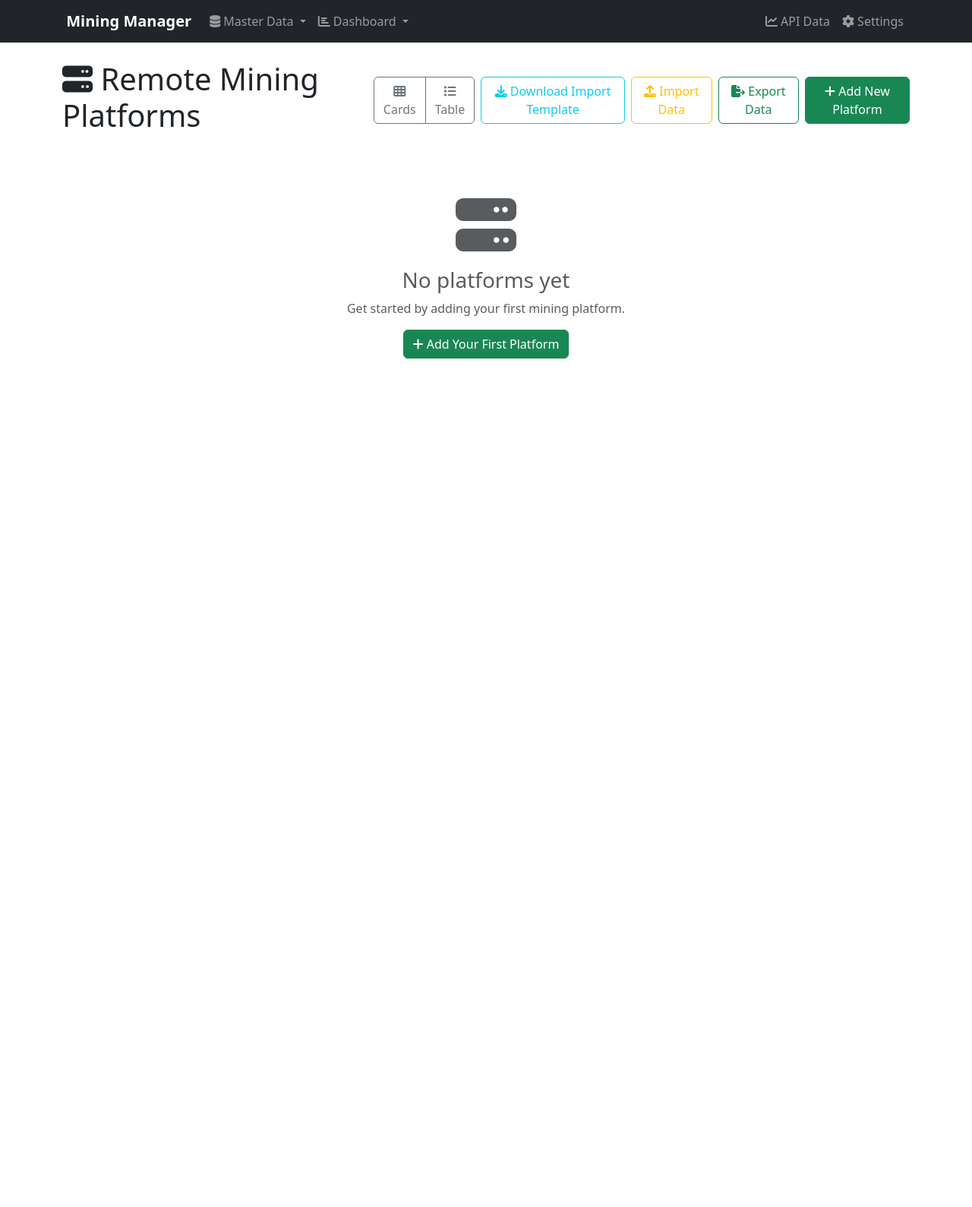
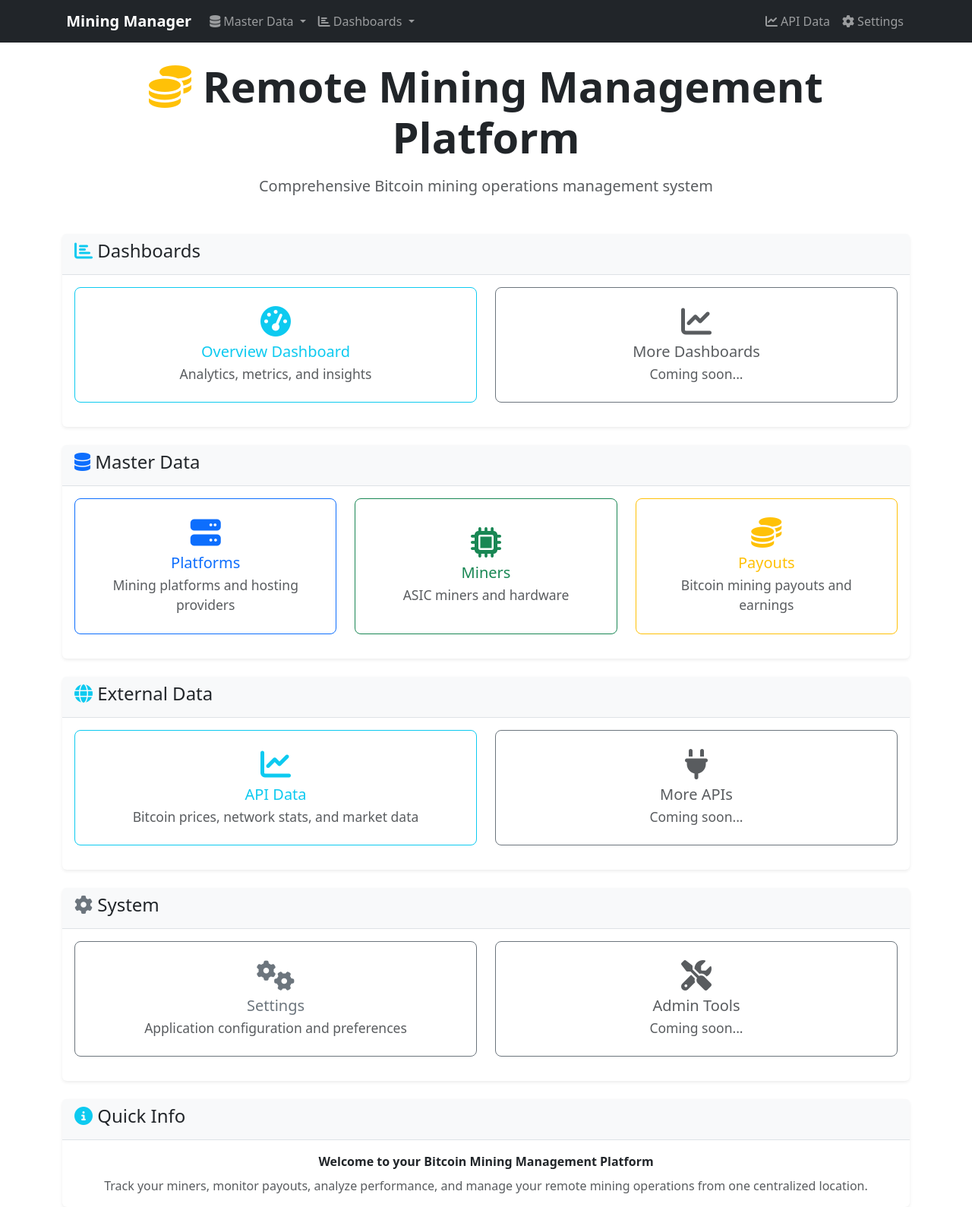
Before and after one commit to alexandre-pecorilla/Remote-Mining-Management-Platform, a Django app: page / in a window 1280 px wide. Shown: the whole page at 76% size. Before the commit the page ends 472 px from the top, so only its background shows below. Run offline with Django 5.2, Linux system fonts and the light colour scheme; data comes from the database, SQL or seed files in the repository; data that the repository does not hold is empty.

Commit message:
Implement home page navigation and fix UI consistency
- Create new home page (/) with organized navigation sections:
  * Dashboard section with Overview Dashboard link
  * Master Data section with Platforms, Miners, Payouts
  * External Data section with API Data link
  * System section with Settings link
  * Fully responsive design with hover effects
- Restructure URLs to use /data/ prefix for all models:
  * /data/platforms/ (was /)
  * /data/miners/ (was /miners/)
  * /data/payouts/ (was /payouts/)
  * /data/api-data/ (was /api-data/)
- Fix edit button styling consistency:
  * All detail views now use btn-warning (yellow with black text)
  * All list views use btn-outline-warning consistently
- Update navbar and home page to use 'Dashboards' (plural)
- Add home_view() function for new landing page
- Update navbar brand to link to new home page

```diff
--- a/remote_mining_management_platform/mining/urls.py
+++ b/remote_mining_management_platform/mining/urls.py
@@ -2,28 +2,32 @@ from django.urls import path
 from . import views
 
 urlpatterns = [
-    path('', views.PlatformListView.as_view(), name='platform_list'),
-    path('platform/<int:pk>/', views.PlatformDetailView.as_view(), name='platform_detail'),
-    path('platform/create/', views.PlatformCreateView.as_view(), name='platform_create'),
-    path('platforms/<int:pk>/edit/', views.PlatformUpdateView.as_view(), name='platform_edit'),
-    path('platforms/<int:pk>/delete/', views.PlatformDeleteView.as_view(), name='platform_delete'),
+    # Home Page
+    path('', views.home_view, name='home'),
 
-    # Miner URLs
-    path('miners/', views.MinerListView.as_view(), name='miner_list'),
-    path('miners/add/', views.MinerCreateView.as_view(), name='miner_create'),
-    path('miners/<int:pk>/', views.MinerDetailView.as_view(), name='miner_detail'),
-    path('miners/<int:pk>/edit/', views.MinerUpdateView.as_view(), name='miner_edit'),
-    path('miners/<int:pk>/delete/', views.MinerDeleteView.as_view(), name='miner_delete'),
+    # Platform URLs - /data/platforms
+    path('data/platforms/', views.PlatformListView.as_view(), name='platform_list'),
+    path('data/platforms/<int:pk>/', views.PlatformDetailView.as_view(), name='platform_detail'),
+    path('data/platforms/create/', views.PlatformCreateView.as_view(), name='platform_create'),
+    path('data/platforms/<int:pk>/edit/', views.PlatformUpdateView.as_view(), name='platform_edit'),
+    path('data/platforms/<int:pk>/delete/', views.PlatformDeleteView.as_view(), name='platform_delete'),
 
-    # Payout URLs
-    path('payouts/', views.PayoutListView.as_view(), name='payout_list'),
-    path('payouts/<int:pk>/', views.PayoutDetailView.as_view(), name='payout_detail'),
-    path('payouts/add/', views.PayoutCreateView.as_view(), name='payout_add'),
-    path('payouts/<int:pk>/edit/', views.PayoutUpdateView.as_view(), name='payout_edit'),
-    path('payouts/<int:pk>/delete/', views.PayoutDeleteView.as_view(), name='payout_delete'),
+    # Miner URLs - /data/miners
+    path('data/miners/', views.MinerListView.as_view(), name='miner_list'),
+    path('data/miners/add/', views.MinerCreateView.as_view(), name='miner_create'),
+    path('data/miners/<int:pk>/', views.MinerDetailView.as_view(), name='miner_detail'),
+    path('data/miners/<int:pk>/edit/', views.MinerUpdateView.as_view(), name='miner_edit'),
+    path('data/miners/<int:pk>/delete/', views.MinerDeleteView.as_view(), name='miner_delete'),
 
-    # API Data
-    path('api-data/', views.api_data_view, name='api_data'),
+    # Payout URLs - /data/payouts
+    path('data/payouts/', views.PayoutListView.as_view(), name='payout_list'),
+    path('data/payouts/<int:pk>/', views.PayoutDetailView.as_view(), name='payout_detail'),
+    path('data/payouts/add/', views.PayoutCreateView.as_view(), name='payout_add'),
+    path('data/payouts/<int:pk>/edit/', views.PayoutUpdateView.as_view(), name='payout_edit'),
+    path('data/payouts/<int:pk>/delete/', views.PayoutDeleteView.as_view(), name='payout_delete'),
+
+    # API Data - /data/api-data
+    path('data/api-data/', views.api_data_view, name='api_data'),
 
     # Settings
     path('settings/', views.settings_view, name='settings'),
--- a/remote_mining_management_platform/mining/views.py
+++ b/remote_mining_management_platform/mining/views.py
@@ -11,6 +11,12 @@ import json
 from .models import RemoteMiningPlatform, Miner, Settings, APIData, Payout
 from .forms import RemoteMiningPlatformForm, MinerForm, SettingsForm, PayoutForm
 from .api_utils import fetch_all_api_data
+
+
+# Home Page View
+def home_view(request):
+    """Home page with navigation to all sections of the application"""
+    return render(request, 'mining/home.html')
 
 
 class PlatformListView(ListView):
--- a/remote_mining_management_platform/templates/base.html
+++ b/remote_mining_management_platform/templates/base.html
@@ -27,7 +27,7 @@
 <body>
     <nav class="navbar navbar-expand-lg navbar-dark bg-dark">
         <div class="container">
-            <a class="navbar-brand" href="{% url 'platform_list' %}">
+            <a class="navbar-brand" href="{% url 'home' %}">
                 <i class="fas fa-mining"></i> Mining Manager
             </a>
             <button class="navbar-toggler" type="button" data-bs-toggle="collapse" data-bs-target="#navbarNav">
@@ -59,7 +59,7 @@
                     </li>
                     <li class="nav-item dropdown">
                         <a class="nav-link dropdown-toggle" href="#" id="dashboardDropdown" role="button" data-bs-toggle="dropdown" aria-expanded="false">
-                            <i class="fas fa-chart-bar"></i> Dashboard
+                            <i class="fas fa-chart-bar"></i> Dashboards
                         </a>
                         <ul class="dropdown-menu" aria-labelledby="dashboardDropdown">
                             <li>
--- /dev/null
+++ b/remote_mining_management_platform/templates/mining/home.html
@@ -0,0 +1,219 @@
+{% extends 'base.html' %}
+{% load static %}
+
+{% block title %}Remote Mining Management Platform{% endblock %}
+
+{% block content %}
+<div class="text-center mb-5">
+    <h1 class="display-4 mb-3">
+        <i class="fas fa-coins text-warning"></i>
+        Remote Mining Management Platform
+    </h1>
+    <p class="lead text-muted">Comprehensive Bitcoin mining operations management system</p>
+</div>
+
+<!-- Dashboard Section -->
+<div class="row mb-4">
+    <div class="col-12">
+        <div class="card">
+            <div class="card-header">
+                <h4><i class="fas fa-chart-bar text-info"></i> Dashboards</h4>
+            </div>
+            <div class="card-body">
+                <div class="row">
+                    <div class="col-lg-6 col-md-6 mb-3">
+                        <a href="{% url 'overview_dashboard' %}" class="btn btn-outline-info btn-lg w-100 h-100 d-flex flex-column justify-content-center">
+                            <i class="fas fa-tachometer-alt fa-2x mb-2"></i>
+                            <h5 class="mb-1">Overview Dashboard</h5>
+                            <small class="text-muted">Analytics, metrics, and insights</small>
+                        </a>
+                    </div>
+                    <div class="col-lg-6 col-md-6 mb-3">
+                        <div class="btn btn-outline-secondary btn-lg w-100 h-100 d-flex flex-column justify-content-center" style="cursor: default;">
+                            <i class="fas fa-chart-line fa-2x mb-2 text-muted"></i>
+                            <h5 class="mb-1 text-muted">More Dashboards</h5>
+                            <small class="text-muted">Coming soon...</small>
+                        </div>
+                    </div>
+                </div>
+            </div>
+        </div>
+    </div>
+</div>
+
+<!-- Master Data Section -->
+<div class="row mb-4">
+    <div class="col-12">
+        <div class="card">
+            <div class="card-header">
+                <h4><i class="fas fa-database text-primary"></i> Master Data</h4>
+            </div>
+            <div class="card-body">
+                <div class="row">
+                    <div class="col-lg-4 col-md-6 mb-3">
+                        <a href="{% url 'platform_list' %}" class="btn btn-outline-primary btn-lg w-100 h-100 d-flex flex-column justify-content-center">
+                            <i class="fas fa-server fa-2x mb-2"></i>
+                            <h5 class="mb-1">Platforms</h5>
+                            <small class="text-muted">Mining platforms and hosting providers</small>
+                        </a>
+                    </div>
+                    <div class="col-lg-4 col-md-6 mb-3">
+                        <a href="{% url 'miner_list' %}" class="btn btn-outline-success btn-lg w-100 h-100 d-flex flex-column justify-content-center">
+                            <i class="fas fa-microchip fa-2x mb-2"></i>
+                            <h5 class="mb-1">Miners</h5>
+                            <small class="text-muted">ASIC miners and hardware</small>
+                        </a>
+                    </div>
+                    <div class="col-lg-4 col-md-6 mb-3">
+                        <a href="{% url 'payout_list' %}" class="btn btn-outline-warning btn-lg w-100 h-100 d-flex flex-column justify-content-center">
+                            <i class="fas fa-coins fa-2x mb-2"></i>
+                            <h5 class="mb-1">Payouts</h5>
+                            <small class="text-muted">Bitcoin mining payouts and earnings</small>
+                        </a>
+                    </div>
+                </div>
+            </div>
+        </div>
+    </div>
+</div>
+
+<!-- External Data Section -->
+<div class="row mb-4">
+    <div class="col-12">
+        <div class="card">
+            <div class="card-header">
+                <h4><i class="fas fa-globe text-info"></i> External Data</h4>
+            </div>
+            <div class="card-body">
+                <div class="row">
+                    <div class="col-lg-6 col-md-6 mb-3">
+                        <a href="{% url 'api_data' %}" class="btn btn-outline-info btn-lg w-100 h-100 d-flex flex-column justify-content-center">
+                            <i class="fas fa-chart-line fa-2x mb-2"></i>
+                            <h5 class="mb-1">API Data</h5>
+                            <small class="text-muted">Bitcoin prices, network stats, and market data</small>
+                        </a>
+                    </div>
+                    <div class="col-lg-6 col-md-6 mb-3">
+                        <div class="btn btn-outline-secondary btn-lg w-100 h-100 d-flex flex-column justify-content-center" style="cursor: default;">
+                            <i class="fas fa-plug fa-2x mb-2 text-muted"></i>
+                            <h5 class="mb-1 text-muted">More APIs</h5>
+                            <small class="text-muted">Coming soon...</small>
+                        </div>
+                    </div>
+                </div>
+            </div>
+        </div>
+    </div>
+</div>
+
+<!-- System Section -->
+<div class="row mb-4">
+    <div class="col-12">
+        <div class="card">
+            <div class="card-header">
+                <h4><i class="fas fa-cog text-secondary"></i> System</h4>
+            </div>
+            <div class="card-body">
+                <div class="row">
+                    <div class="col-lg-6 col-md-6 mb-3">
+                        <a href="{% url 'settings' %}" class="btn btn-outline-secondary btn-lg w-100 h-100 d-flex flex-column justify-content-center">
+                            <i class="fas fa-cogs fa-2x mb-2"></i>
+                            <h5 class="mb-1">Settings</h5>
+                            <small class="text-muted">Application configuration and preferences</small>
+                        </a>
+                    </div>
+                    <div class="col-lg-6 col-md-6 mb-3">
+                        <div class="btn btn-outline-secondary btn-lg w-100 h-100 d-flex flex-column justify-content-center" style="cursor: default;">
+                            <i class="fas fa-tools fa-2x mb-2 text-muted"></i>
+                            <h5 class="mb-1 text-muted">Admin Tools</h5>
+                            <small class="text-muted">Coming soon...</small>
+                        </div>
+                    </div>
+                </div>
+            </div>
+        </div>
+    </div>
+</div>
+
+<!-- Quick Stats Section -->
+<div class="row">
+    <div class="col-12">
+        <div class="card">
+            <div class="card-header">
+                <h4><i class="fas fa-info-circle text-info"></i> Quick Info</h4>
+            </div>
+            <div class="card-body text-center">
+                <p class="mb-2">
+                    <strong>Welcome to your Bitcoin Mining Management Platform</strong>
+                </p>
+                <p class="text-muted mb-0">
+                    Track your miners, monitor payouts, analyze performance, and manage your remote mining operations from one centralized location.
+                </p>
+            </div>
+        </div>
+    </div>
+</div>
+
+<style>
+/* Custom styles for home page */
+.btn-lg {
+    padding: 1.5rem;
+    min-height: 140px;
+    transition: all 0.3s ease;
+}
+
+.btn-lg:hover:not([style*="cursor: default"]) {
+    transform: translateY(-3px);
+    box-shadow: 0 8px 25px rgba(0, 0, 0, 0.15);
+}
+
+.card {
+    border: none;
+    box-shadow: 0 0.125rem 0.25rem rgba(0, 0, 0, 0.075);
+    transition: box-shadow 0.2s ease-in-out;
+}
+
+.card:hover {
+    box-shadow: 0 0.5rem 1rem rgba(0, 0, 0, 0.15);
+}
+
+.card-header {
+    background-color: #f8f9fa;
+    border-bottom: 1px solid #dee2e6;
+}
+
+.display-4 {
+    font-weight: 600;
+}
+
+@media (max-width: 768px) {
+    .btn-lg {
+        min-height: 120px;
+        padding: 1rem;
+    }
+
+    .display-4 {
+        font-size: 2.5rem;
+    }
+
+    .card-body .row > div {
+        margin-bottom: 1rem;
+    }
+}
+
+@media (max-width: 576px) {
+    .btn-lg {
+        min-height: 100px;
+        padding: 0.75rem;
+    }
+
+    .btn-lg h5 {
+        font-size: 1rem;
+    }
+
+    .btn-lg small {
+        font-size: 0.75rem;
+    }
+}
+</style>
+{% endblock %}
--- a/remote_mining_management_platform/templates/mining/payout_detail.html
+++ b/remote_mining_management_platform/templates/mining/payout_detail.html
@@ -15,7 +15,7 @@
         <div class="d-flex justify-content-between align-items-center mb-4">
             <h1><i class="fas fa-coins"></i> Payout Details</h1>
             <div>
-                <a href="{% url 'payout_edit' payout.pk %}" class="btn btn-primary">
+                <a href="{% url 'payout_edit' payout.pk %}" class="btn btn-warning">
                     <i class="fas fa-edit"></i> Edit
                 </a>
                 <a href="{% url 'payout_list' %}" class="btn btn-outline-secondary">
@@ -96,7 +96,7 @@
                 <i class="fas fa-trash"></i> Delete Payout
             </a>
             <div>
-                <a href="{% url 'payout_edit' payout.pk %}" class="btn btn-primary">
+                <a href="{% url 'payout_edit' payout.pk %}" class="btn btn-warning">
                     <i class="fas fa-edit"></i> Edit Payout
                 </a>
             </div>
```
